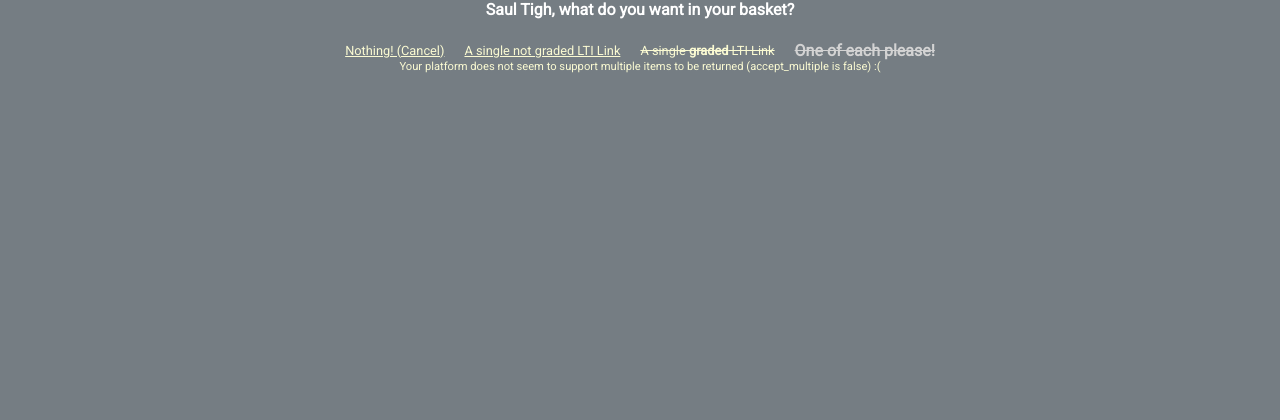
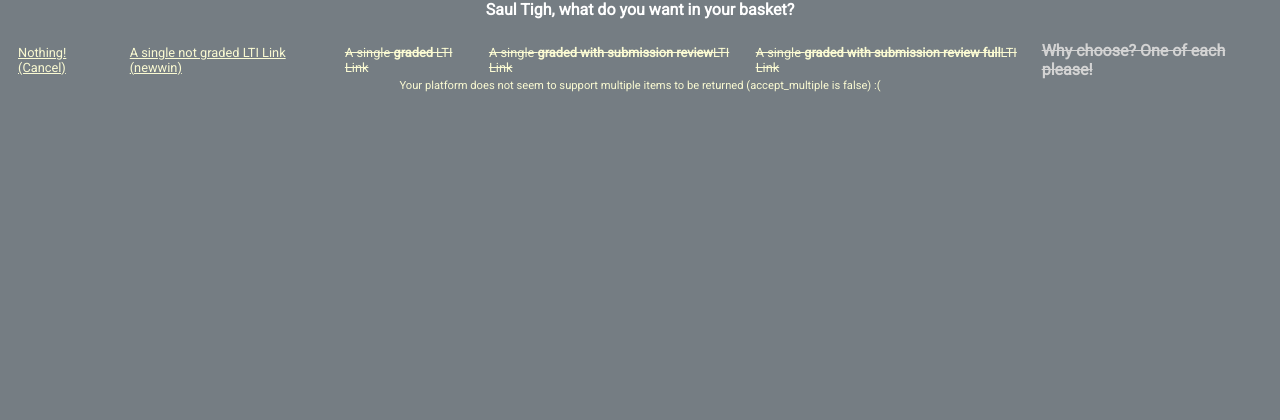
Before and after one commit to claudevervoort/ltiautotest, a FastAPI app: page /dl in a window 1280 px wide. Shown: the part 179-599 px from the top of the page. Run offline with FastAPI, Linux system fonts and the light colour scheme.

Commit message:
add submission review to deeplinking

```diff
--- a/robotest/main.py
+++ b/robotest/main.py
@@ -17,7 +17,7 @@ from starlette.templating import Jinja2Templates
 from urllib.parse import quote_plus, urlparse, urlunparse, urlencode, parse_qsl
 from typing import List, Dict
 from datetime import datetime, timedelta, timezone
-from lti import LineItem, User, ToolRegistration, LTIMessage, LTIResourceLink, DeeplinkResponse, DLIFrame, DLWindow, TimeSpan, add_coursenav_message
+from lti import LineItem, SubmissionReview, User, ToolRegistration, LTIMessage, LTIResourceLink, DeeplinkResponse, DLIFrame, DLWindow, TimeSpan, add_coursenav_message
 from lti import Score, ActivityProgress, GradingProgress, Members, SupportedMessage, get_public_keyset, get_publickey_pem, const, registration, ltiservice_get, ltiservice_get_array, ltiservice_mut
 from lti import get_platform_config, register_tool, base_tool_oidc_conf, get_tool_configuration, verify_11_oauth
 from robotest.test_results import TestCategory, TestResult
@@ -295,7 +295,11 @@ def oidc_launch(request: Request, state: str = Form(...), id_token: str = Form(.
     return test_and_show_results(request, reg, message)
 
 
-def resource_link(name: str, message: LTIMessage, multiple: bool, iframe: bool = False, window: bool = False, points: float = None):
+def resource_link(name: str, message: LTIMessage,
+                iframe: bool = False,
+                window: bool = False,
+                points: float = None,
+                subReview: SubmissionReview = None):
     rl = LTIResourceLink()
     rl.title = name
     rl.text = 'This is a description for {name}'.format(name=name)
@@ -303,61 +307,63 @@ def resource_link(name: str, message: LTIMessage, multiple: bool, iframe: bool =
     rl.url = '{base_url}/deeplink?p1={rid}'.format(
         base_url=base_url, rid=resource_id)
     rl.custom['resource_id'] = resource_id
-    rl.custom['multiple'] = str(
-        message.deep_linking_settings.accept_multiple and multiple)
+    rl.custom['multiple'] = str(False)
     rl.custom['lineitems_dl'] = message.grade_service.lineitems
     rl.custom['membership_dl'] = message.membership_service.context_memberships_url if 'membership_service' in message and 'context_memberships_url' in message.membership_service else ''
     if points:
+        rl.max_points = points
         due = datetime.now() + timedelta(weeks=2)
         rl.custom['max_points'] = str(rl.max_points)
         rl.custom['due_ts'] = f"{due.timestamp()}"
-        rl.max_points = 10.0
         rl.resource_id = resource_id
         rl.tag = 'zetag'
         rl.submission = TimeSpan()
         rl.submission.endDateTime = due.astimezone(timezone.utc).isoformat(timespec='seconds')
+        if subReview != None:
+            rl.line_item.submissionReview = subReview
+            rl.custom['subreview'] = 'Full' if subReview.url else 'Empty'
     if iframe:
         rl.iframe = DLIFrame()
         rl.iframe.height = 800
     if window:
         rl.window = DLWindow()
         rl.window.targetName = 'robotest-win'
+    return rl
 
-    return rl
+def deepLinkingResponse(message, items = None):
+    dlresp = DeeplinkResponse()
+    if items:
+        dlresp.content_items+=items
+    dlresp.data = message.deep_linking_settings.data
+    dlresp.deployment_id = message.deployment_id
+    return dlresp
 
 
 def deeplinking(request: Request, reg: ToolRegistration, message: LTIMessage):
     today = datetime.now().strftime("%Y-%m-%d %H:%M")
-    dlresp0 = DeeplinkResponse()
-    dlresp0.data = message.deep_linking_settings.data
-    dlresp0.deployment_id = message.deployment_id
-    dlresp1 = DeeplinkResponse()
-    dlresp1.content_items.append(resource_link(
-        "Not graded (new win) " + today, message, False, False, True))
-    dlresp1.data = message.deep_linking_settings.data
-    dlresp1.deployment_id = message.deployment_id
-    dlresp2 = DeeplinkResponse()
-    dlresp2.content_items.append(resource_link(
-        "Graded (IFrame) " + today, message, False, True, True, 10.0))
-    dlresp2.deployment_id = message.deployment_id
-    dlresp3 = DeeplinkResponse()
-    dlresp3.content_items.append(resource_link(
-        "Graded (IFrame) " + today, message, True, True, True, 10.0))
-    dlresp3.content_items.append(resource_link(
-        "Not graded (new win) " + today, message, True, False, True))
-    dlresp3.deployment_id = message.deployment_id
+    notgraded_newwin = resource_link("Not graded (new win) " + today, message, False, True)
+    graded_iframe = resource_link("Graded (IFrame) " + today, message, True, True, 10.0)
+    graded_iframe_subreview_empty = resource_link("Graded with Sub. Review (IFrame) " + today, message, True, True, 10.0, SubmissionReview())
+    graded_newwin_subreview_full = resource_link("Graded with Sub. Review Full (new win) " + today, message, False, True, 20.0, SubmissionReview({'url':'{base_url}/subreview'.format(base_url=base_url), 'custom':{'action':'subreview','b':'2'}}))
 
-    return templates.TemplateResponse("deeplink_autopost.html", {
+    response = {
         "request": request,
         "return_url": message.deep_linking_settings.return_url,
-        "jwt_empty": reg.encode(dlresp0),
-        "jwt_single": reg.encode(dlresp1),
-        "jwt_single_graded": reg.encode(dlresp2),
-        "jwt_multiple": reg.encode(dlresp3),
+        "jwt_empty": reg.encode(deepLinkingResponse(message)),
+        "jwt_single": reg.encode(deepLinkingResponse(message, [notgraded_newwin])),
+        "jwt_single_graded": reg.encode(deepLinkingResponse(message, [graded_iframe])),
+        "jwt_single_graded_subreview": reg.encode(deepLinkingResponse(message, [graded_iframe_subreview_empty])),
+        "jwt_single_graded_subreview_full": reg.encode(deepLinkingResponse(message, [graded_newwin_subreview_full])),
         "name": message.name or 'No name!',
         'multiple': message.deep_linking_settings.accept_multiple,
         'gradable': message.deep_linking_settings.accept_lineitem == None or message.deep_linking_settings.accept_lineitem
-    })
+    }
+    notgraded_newwin.custom['multiple'] = str(message.deep_linking_settings.accept_multiple)
+    graded_iframe.custom['multiple'] = str(message.deep_linking_settings.accept_multiple)
+    graded_iframe_subreview_empty.custom['multiple'] = str(message.deep_linking_settings.accept_multiple)
+    graded_newwin_subreview_full.custom['multiple'] = str(message.deep_linking_settings.accept_multiple)
+    response['jwt_multiple'] = reg.encode(deepLinkingResponse(message, [notgraded_newwin, graded_iframe, graded_iframe_subreview_empty, graded_newwin_subreview_full]))
+    return templates.TemplateResponse("deeplink_autopost.html", response)
 
 
 @app.get('/dl')
--- a/robotest/templates/deeplink_autopost.html
+++ b/robotest/templates/deeplink_autopost.html
@@ -22,11 +22,16 @@
     </div>
     <div class="centered" id="dlchoices">
         <a href="#" onclick="post('empty')" class="secondary">Nothing! (Cancel)</a>
-        <a href="#" onclick="post('single')" class="secondary">A single not graded LTI Link</a>
+        <a href="#" onclick="post('single')" class="secondary">A single not graded LTI Link (newwin)</a>
         <a href="#" onclick="post('single_graded')" class="secondary" {% if not gradable %}
             style="text-decoration: line-through;" {% endif %}>A single <b>graded</b> LTI Link</a>
+        <a href="#" onclick="post('single_graded_subreview')" class="secondary" {% if not gradable %}
+            style="text-decoration: line-through;" {% endif %}>A single <b>graded with submission review</b>LTI Link</a>
+        <a href="#" onclick="post('single_graded_subreview_full')" class="secondary" {% if not gradable %}
+            style="text-decoration: line-through;" {% endif %}>A single <b>graded with submission review full</b>LTI
+            Link</a>
         <a href="#" onclick="post('multiple')" class="primary" {% if not multiple %}
-            style="text-decoration: line-through;" {% endif %}> One of each please!</a>
+            style="text-decoration: line-through;" {% endif %}> Why choose? One of each please!</a>
     </div>
     <div class="centered">
         {% if multiple %}
@@ -45,6 +50,12 @@
     <form id="single_graded" action="{{ return_url }}" method="post">
         <input type="hidden" name="JWT" value="{{ jwt_single_graded }}">
     </form>
+    <form id="single_graded_subreview" action="{{ return_url }}" method="post">
+        <input type="hidden" name="JWT" value="{{ jwt_single_graded_subreview }}">
+    </form>
+    <form id="single_graded_subreview_full" action="{{ return_url }}" method="post">
+        <input type="hidden" name="JWT" value="{{ jwt_single_graded_subreview_full }}">
+    </form>
     <form id="multiple" action="{{ return_url }}" method="post">
         <input type="hidden" name="JWT" value="{{ jwt_multiple }}">
     </form>
```
